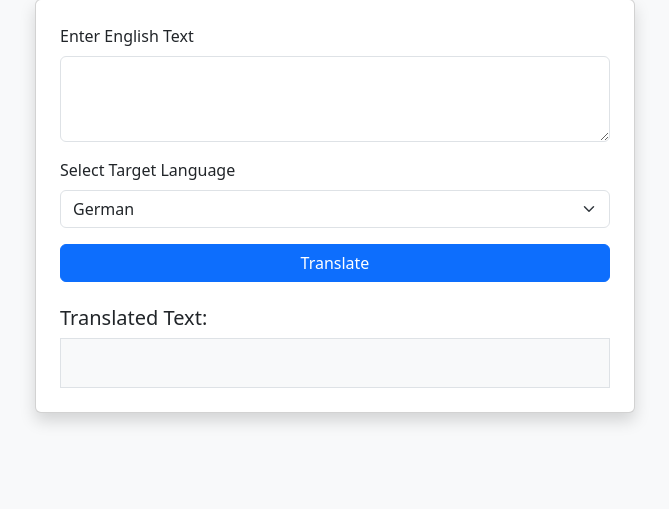
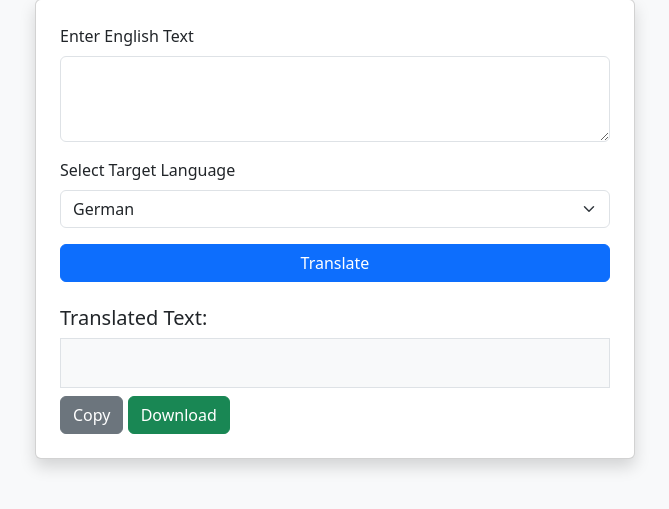
Before and after one commit to bhaskardevgoel/NLPA-Assignment-2, a Flask app: page / in a window 1280 px wide. Shown: the part 111-620 px from the top of the page, without its empty margins (305-974 px from the left). Run offline with Flask 3, Linux system fonts and the light colour scheme.

Commit message:
Added Copy and Download results button to the output of the translator

```diff
--- a/static/script.js
+++ b/static/script.js
@@ -22,3 +22,29 @@ function translateText() {
     })
     .catch(error => console.error("Error:", error));
 }
+
+function copyText() {
+    let translatedText = document.getElementById("translated_text").innerText;
+    if (!translatedText) {
+        alert("No translated text available to copy.");
+        return;
+    }
+    navigator.clipboard.writeText(translatedText).then(() => {
+        alert("Translated text copied to clipboard!");
+    }).catch(err => console.error("Failed to copy text: ", err));
+}
+
+function downloadText() {
+    let translatedText = document.getElementById("translated_text").innerText;
+    if (!translatedText) {
+        alert("No translated text available to download.");
+        return;
+    }
+    let blob = new Blob([translatedText], { type: "text/plain" });
+    let link = document.createElement("a");
+    link.href = URL.createObjectURL(blob);
+    link.download = "translated_text.txt";
+    document.body.appendChild(link);
+    link.click();
+    document.body.removeChild(link);
+}
--- a/templates/index.html
+++ b/templates/index.html
@@ -31,6 +31,8 @@
             <div class="mt-4">
                 <h5>Translated Text:</h5>
                 <div id="translated_text" class="border p-3 bg-light"></div>
+                <button class="btn btn-secondary mt-2" onclick="copyText()">Copy</button>
+                <button class="btn btn-success mt-2" onclick="downloadText()">Download</button>
             </div>
         </div>
     </div>
```
